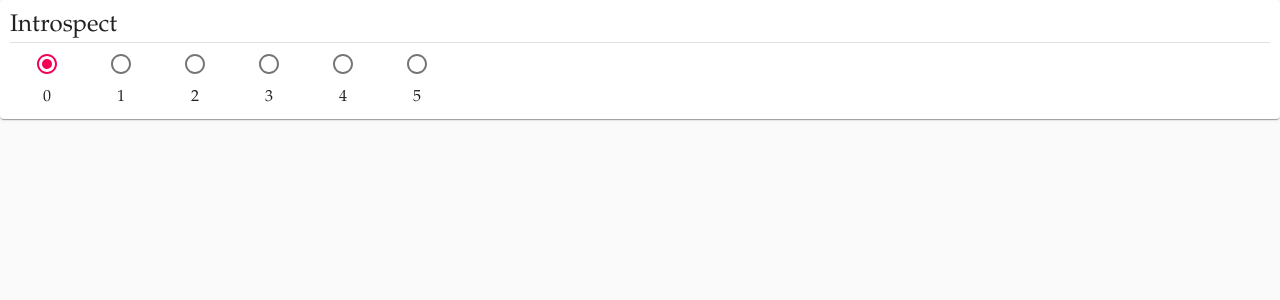
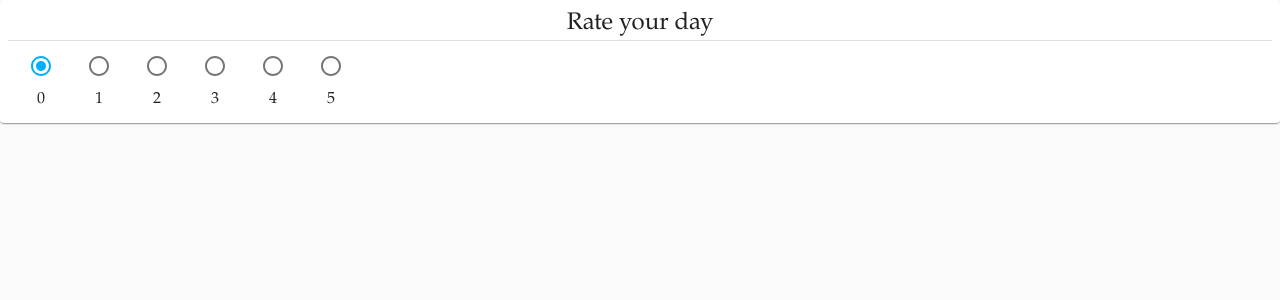
Before and after one commit to YashTotale/introspect, a React (Create React App) app: page / in a window 1280 px wide. Shown: the top 300 px of the page. Built offline with nearby package versions, Linux system fonts and the light colour scheme.

Commit message:
Added Heading component; styling changes to Rating

```diff
--- a/src/App.tsx
+++ b/src/App.tsx
@@ -2,19 +2,16 @@
 import React, { FC } from "react";
 import Rating from "./Components/Rating";
 
-// Util Imports
-import { EXTENSION_NAME } from "./Utils/constants";
-
 // Material UI Imports
 import Theme from "./Theme";
-import { Divider, Typography, Paper } from "@material-ui/core";
+import { Divider, Paper } from "@material-ui/core";
 import { makeStyles } from "@material-ui/core/styles";
 
 const useStyles = makeStyles((theme) => ({
   container: {
     display: "flex",
     flexDirection: "column",
-    padding: 10,
+    padding: theme.spacing(1),
   },
 }));
 
@@ -24,8 +21,6 @@ const App: FC = () => {
   return (
     <Theme>
       <Paper className={classes.container}>
-        <Typography variant="h5">{EXTENSION_NAME}</Typography>
-        <Divider />
         <Rating />
       </Paper>
     </Theme>
--- /dev/null
+++ b/src/Components/Heading.tsx
@@ -0,0 +1,29 @@
+// React Imports
+import React, { FC } from "react";
+
+// Material UI Imports
+import { Typography } from "@material-ui/core";
+import { makeStyles } from "@material-ui/core/styles";
+
+const useStyles = makeStyles((theme) => ({
+  heading: {},
+}));
+
+interface HeadingProps {
+  className?: string;
+}
+
+const Heading: FC<HeadingProps> = ({ className, children }) => {
+  const classes = useStyles();
+  return (
+    <Typography
+      className={`${classes.heading} ${className}`}
+      variant="h5"
+      align="center"
+    >
+      {children}
+    </Typography>
+  );
+};
+
+export default Heading;
--- a/src/Components/Rating.tsx
+++ b/src/Components/Rating.tsx
@@ -1,13 +1,22 @@
 import React, { useState, FC } from "react";
 
-import { RadioGroup, Radio, FormControlLabel } from "@material-ui/core";
+import {
+  RadioGroup,
+  Radio,
+  FormControlLabel,
+  Divider,
+} from "@material-ui/core";
 import { makeStyles } from "@material-ui/core/styles";
+import Heading from "./Heading";
 
 const useStyles = makeStyles((theme) => ({
+  heading: {},
+  divider: {},
   ratings: {
     display: "flex",
     flexDirection: "row",
     flexWrap: "nowrap",
+    margin: theme.spacing(0.5),
   },
 }));
 
@@ -19,6 +28,9 @@ const Rating: FC<RatingProps> = () => {
   const [rating, setRating] = useState(0);
 
   return (
+    <>
+      <Heading>Rate your day</Heading>
+      <Divider className={classes.divider} />
       <RadioGroup
         aria-label="rating"
         name="rating"
@@ -30,20 +42,32 @@ const Rating: FC<RatingProps> = () => {
           <RatingRadio value={i} />
         ))}
       </RadioGroup>
+    </>
   );
 };
+
+const useRatingRadioStyles = makeStyles((theme) => ({
+  radio: {
+    marginLeft: theme.spacing(1),
+    marginRight: theme.spacing(1),
+  },
+}));
 
 interface RatingRadioProps {
   value: number;
 }
 
 const RatingRadio: FC<RatingRadioProps> = ({ value }) => {
+  const classes = useRatingRadioStyles();
+
   return (
     <FormControlLabel
       value={value}
       control={<Radio />}
       label={value}
       labelPlacement="bottom"
+      color="primary"
+      className={classes.radio}
     />
   );
 };
--- a/src/Theme.tsx
+++ b/src/Theme.tsx
@@ -7,6 +7,7 @@ import {
   createMuiTheme,
   ThemeProvider,
   CssBaseline,
+  colors,
 } from "@material-ui/core";
 
 export const alternativeFont = "Arial, sans-serif";
@@ -21,6 +22,8 @@ const Theme: React.FC = ({ children }) => {
     },
     palette: {
       type: prefersDarkMode ? "dark" : "light",
+      primary: colors.amber,
+      secondary: colors.lightBlue,
     },
     spacing: 8,
   });
```
Lines whose indentation alone changed are shown as unchanged.
